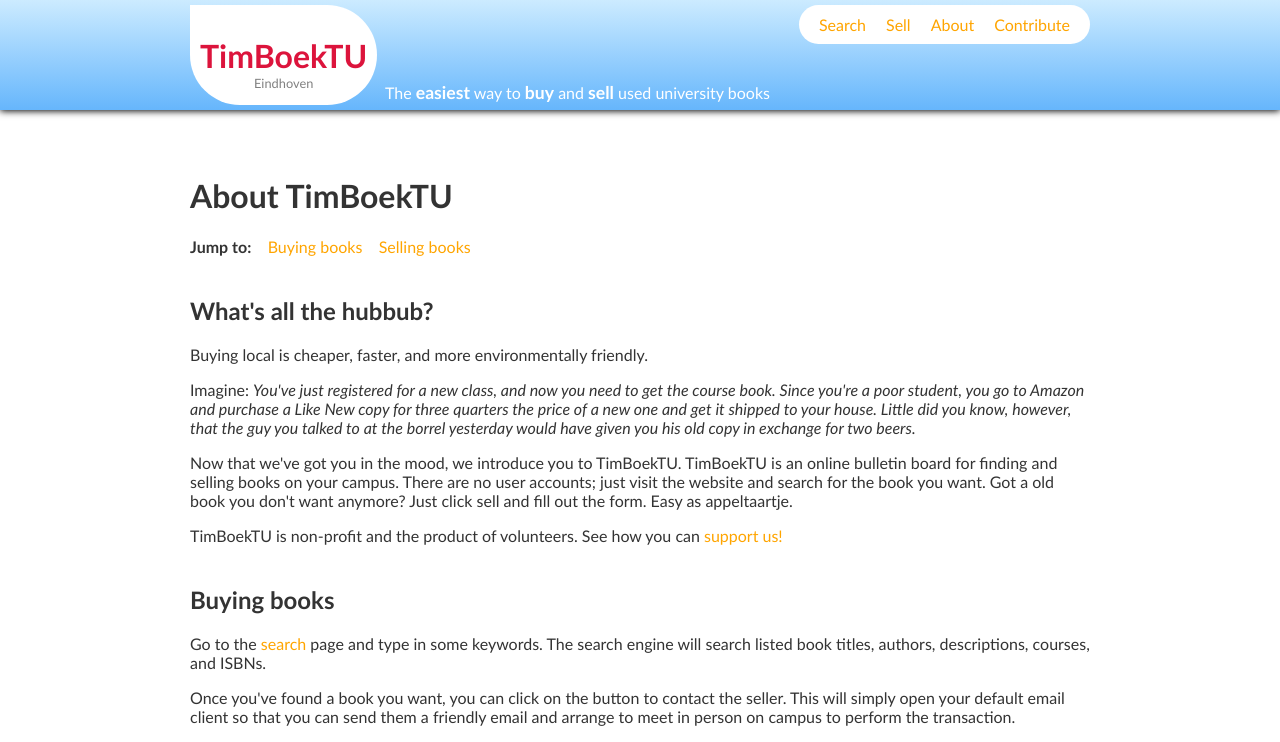
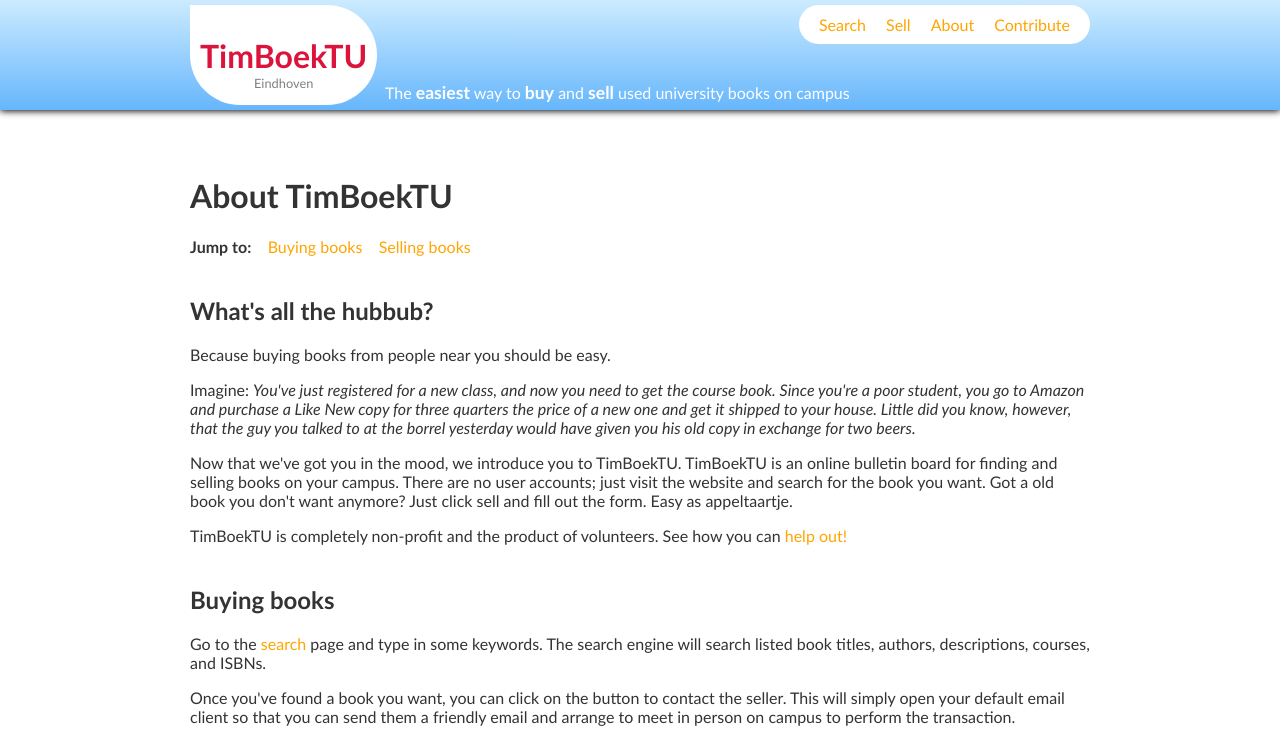
Before and after one commit to phoxicle/timboektu, a Django app: template timboektu/templates/about.html in a window 1280 px wide. Shown: the top 742 px of the page. Run offline with Django 3.2, Linux system fonts and the light colour scheme; the template is opened without the code that fills it, so the values that code supplies are empty; parts of the project's set-up code (start-up, migrations or seed data) failed here and were passed over.

Commit message:
Copy changes

```diff
--- a/timboektu/templates/about.html
+++ b/timboektu/templates/about.html
@@ -8,7 +8,7 @@
 <a href="#selling">Selling books</a>
 
 <h2>What's all the hubbub?</h2>
-<p>Buying local is cheaper, faster, and more environmentally friendly.</p>
+<p>Because buying books from people near you should be easy.</p>
 <p>Imagine: <em>You've just registered for a new class, and now you need to get the course book.
 Since you're a poor student, you go to Amazon and purchase a Like New copy for three quarters the price
 of a new one and get it shipped to your house. Little did you know, however, that the guy you talked to at the borrel yesterday
@@ -17,8 +17,8 @@ would have given you his old copy in exchange for two beers.</em></p>
 bulletin board for finding and selling books on your campus. There are no user accounts; just visit the website
 and search for the book you want. Got a old book you don't want anymore? Just click sell and fill out
 the form. Easy as appeltaartje.</p>
-<p>TimBoekTU is non-profit and the product of volunteers. See how you can
-<a href="{% url timboektu.books.views.contribute %}">support us!</a></p>
+<p>TimBoekTU is completely non-profit and the product of volunteers. See how you can
+<a href="{% url timboektu.books.views.contribute %}">help out!</a></p>
 
 <a name="buying"></a>
 <h2>Buying books</h2>
--- a/timboektu/templates/base.html
+++ b/timboektu/templates/base.html
@@ -5,6 +5,7 @@
     <meta http-equiv="Content-Type" content="text/html; charset=UTF-8">
 	<meta name="description" content="The easiest way to find and sell used university books on your campus. No user accounts, just the information you need.">
 	<meta name="keywords" content="books, university, used books, second hand books, boeken, tweedehands, universiteit">
+	<link rel="icon" type="image/png" href="{{ STATIC_URL }}images/favicon.ico">
     <link rel="stylesheet" href="{{ STATIC_URL }}css/global.css" type="text/css" media="all">
     <script type="text/javascript" src="{{ STATIC_URL }}js/jquery-1.7.2.min.js"></script>
     <script type="text/javascript" src="{{ STATIC_URL }}js/global.js"></script>
@@ -40,7 +41,7 @@
 			<div class="location">Eindhoven</div>
 		</div> <!-- logo -->
 
-		<div id="tagline">The <a href="{% url timboektu.books.views.about %}">easiest</a> way to <a href="{% url timboektu.books.views.index %}">buy</a> and <a href="{% url timboektu.books.views.new %}">sell</a> used university books</div>
+		<div id="tagline">The <a href="{% url timboektu.books.views.about %}">easiest</a> way to <a href="{% url timboektu.books.views.index %}">buy</a> and <a href="{% url timboektu.books.views.new %}">sell</a> used university books on campus</div>
 
 		<div id="nav">
 			<ul>
```
